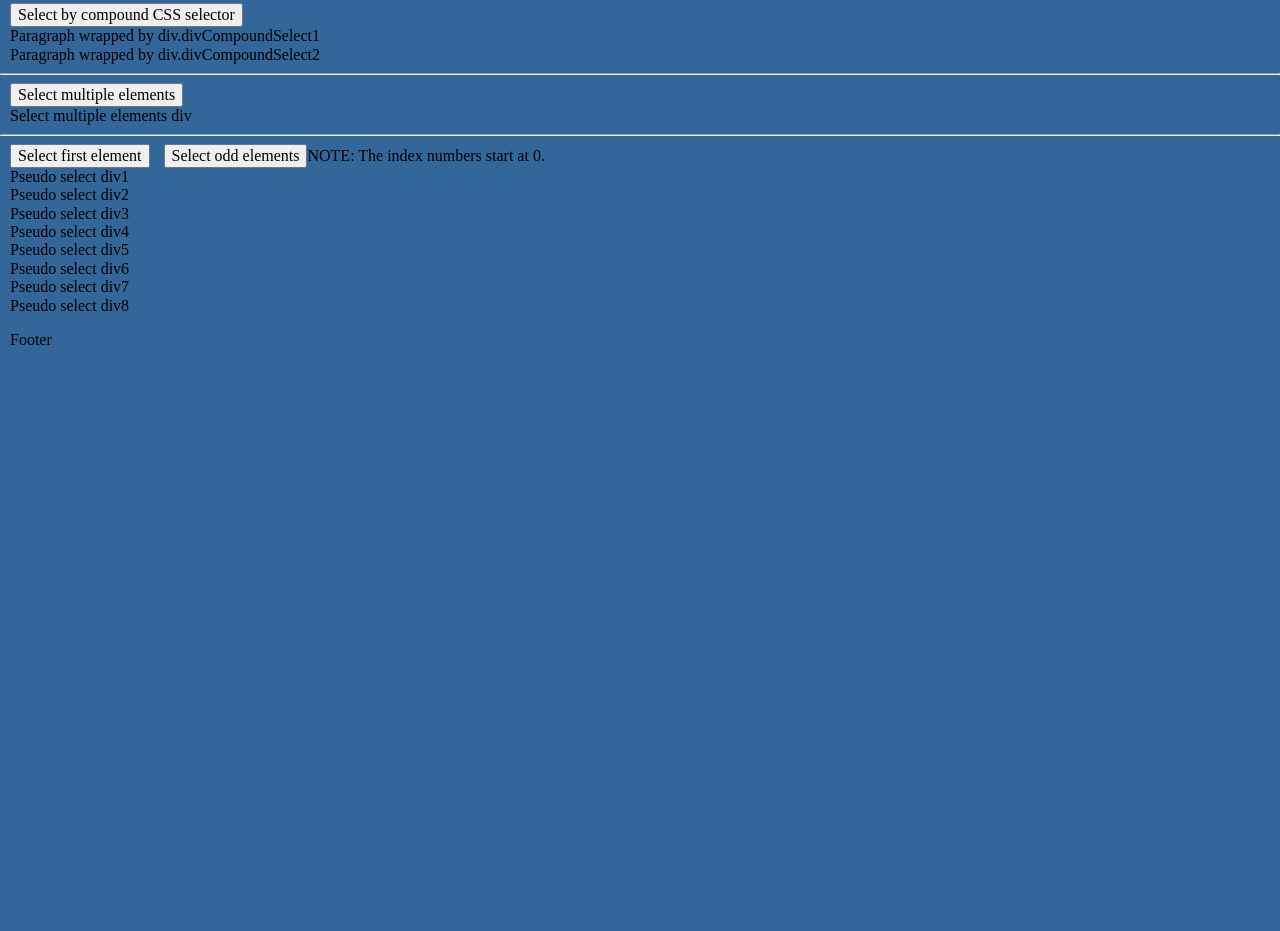
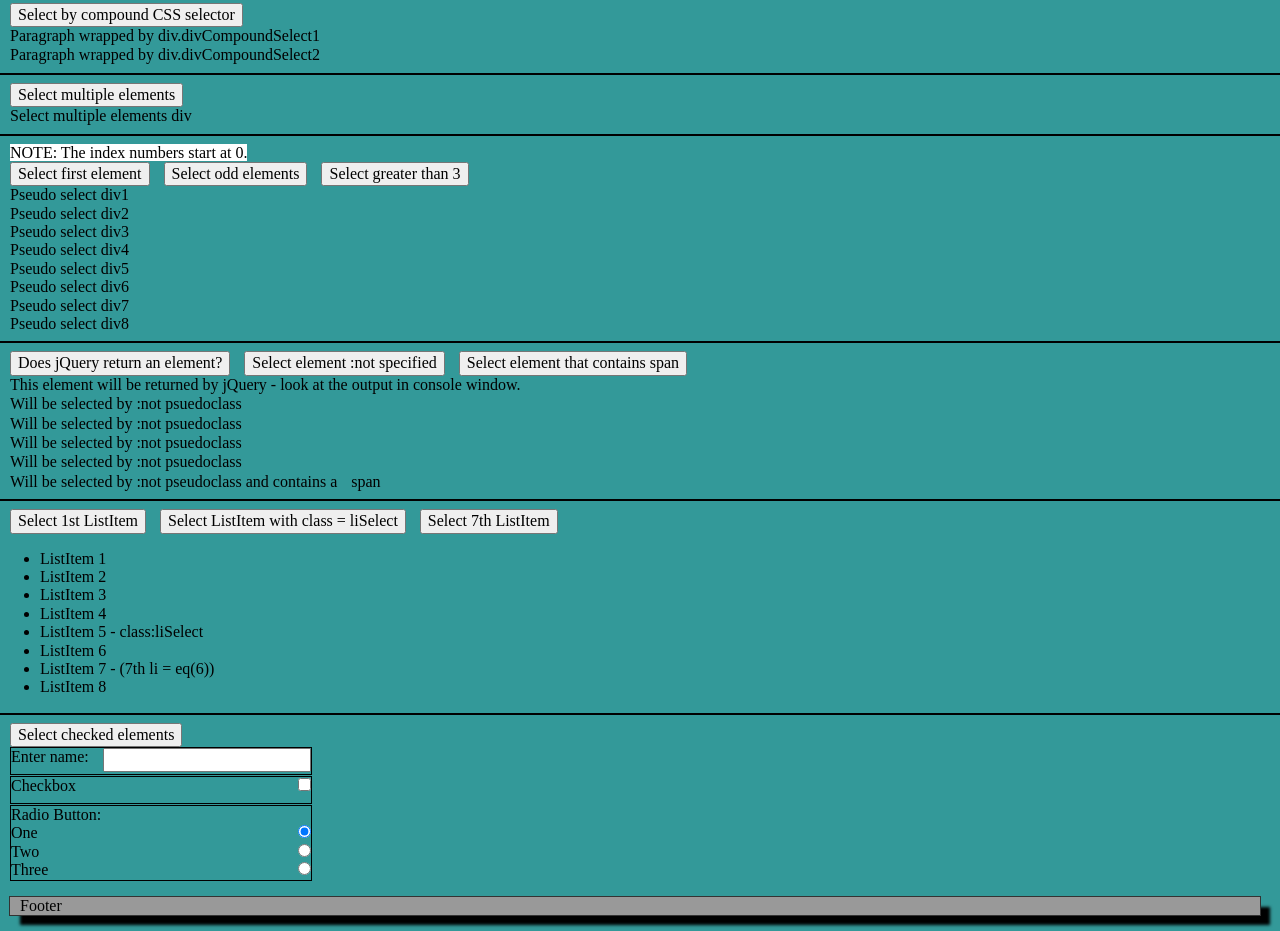
Before and after one commit to CronanGogarty/jQueryBasics, a plain HTML site: page Selectors.html in a window 1280 px wide. Shown: the part 337-1268 px from the top of the page. Before the commit the page ends 800 px from the top, so only its background shows below. Drawn offline with nearby package versions, Linux system fonts and the light colour scheme.

Commit message:
Updated Selectors.html, added favicon.ico

```diff
--- a/Selectors.html
+++ b/Selectors.html
@@ -2,8 +2,8 @@
 <html lang="en">
 <head>
     <meta charset="utf-8" />
-    <title>page | site</title>
-    <link rel="shortcut icon" href="/favicon.ico" />
+    <title>Selectors | jQueryBasics</title>
+    <link rel="shortcut icon" href="favicon.ico" />
     <link rel="stylesheet" href="https://cdnjs.cloudflare.com/ajax/libs/normalize/3.0.3/normalize.min.css" />
     <script src="https://ajax.googleapis.com/ajax/libs/jquery/1.12.0/jquery.min.js"></script>
 
@@ -26,12 +26,26 @@
     <style type="text/css">
         /* :root will select the document's root element - in html that is always the html tag*/
         :root {
-            background-color:#369;
+            background-color:#399;
+        }
+        header, footer  {
+            outline:1px solid #333;
+            background-color:#999;
+            box-shadow:10px 10px 3px #000;
+            margin-right:20px;
+            padding-left:10px;
+        }
+        hr  {
+            border:1px solid #000;
+
         }
         .hilite {
             background-color: yellow;
         }
-        header, footer, button, div {
+        .outline {
+            outline:3px solid #ff0;
+        }
+        header, footer, button, div, span {
             margin-left:10px;
         }
         div {
@@ -39,6 +53,16 @@
         }
         .wrappedPara, .divWrappedDiv{
             margin:0;
+        }
+        span::after {content:"\A"; white-space:pre;}
+        form div {
+            border:1px solid #000;
+            width:300px;
+            text-align:right;
+            min-height:26px;
+        }
+        form label {
+            float:left;
         }
     </style>
 
@@ -79,8 +103,10 @@
         <button id="btnSelectMultiple">Select multiple elements</button>
         <div class="divSelectMulti1">Select multiple elements div</div>
         <hr />
+        <span style="background-color:white;">NOTE: The index numbers start at 0.</span>
         <button id="btnSelectFirstElement">Select first element</button>
-        <button id="btnSelectOddElements">Select odd elements</button><span>NOTE: The index numbers start at 0.</span>
+        <button id="btnSelectOddElements">Select odd elements</button>
+        <button id="btnSelectGreaterThan">Select greater than 3</button>
         <div id="divPseudoSelect1Wrapper">
             <div class="divWrappedDiv">Pseudo select div1</div>
             <div class="divWrappedDiv">Pseudo select div2</div>
@@ -90,8 +116,44 @@
             <div class="divWrappedDiv">Pseudo select div6</div>
             <div class="divWrappedDiv">Pseudo select div7</div>
             <div class="divWrappedDiv">Pseudo select div8</div>
+        </div>
+        <hr id="selectAfter" />
+        <button id="btnContainsElement">Does jQuery return an element?</button>
+        <button id="btnSelectNot">Select element :not specified</button>
+        <button id="btnSelectContains">Select element that contains span</button>
+        <div id="divReturnedElement">This element will be returned by jQuery - look at the output in console window.</div>
+        <div class="divNot">Will be selected by :not psuedoclass</div>
+        <div class="divNot">Will be selected by :not psuedoclass</div>
+        <div class="divNot">Will be selected by :not psuedoclass</div>
+        <div class="divNot">Will be selected by :not psuedoclass</div>
+        <div class="divNot">Will be selected by :not pseudoclass and contains a <span>span</span></div>
+        <hr />
+        <button id="btnSelectFirstLI">Select 1st ListItem</button>
+        <button id="btnSelectLIclass">Select ListItem with class = liSelect</button>
+        <button id="btnSelectLI5th">Select 7th ListItem</button>
+        <ul>
+            <li>ListItem 1</li>
+            <li>ListItem 2</li>
+            <li>ListItem 3</li>
+            <li>ListItem 4</li>
+            <li class="liSelect">ListItem 5 - class:liSelect</li>
+            <li>ListItem 6</li>
+            <li>ListItem 7 - (7th li = eq(6))</li>
+            <li>ListItem 8</li>
 
+        </ul>
+        <hr />
+
+        <form id="myForm">
+            <button id="btnCheckedElements">Select checked elements</button>
+            <div><label for="inText">Enter name:</label><input id="inText" type="text" /></div>
+            <div><label for="inCheck">Checkbox</label><input id="inCheck" type="checkbox" /></div>
+            <div><label>Radio Button:</label><br />
+                <input type="radio" id="inRadio1" name="RadioGroup" value="one" checked="checked" /><label for="inRadio1">One</label><br />
+                <input type="radio" id="inRadio2" name="RadioGroup" value="two" /><label for="inRadio2">Two</label><br />
+                <input type="radio" id="inRadio3" name="RadioGroup" value="one" /><label for="inRadio3">Three</label><br />
             </div>
+        </form>
     </main>
 
     <footer>
@@ -116,6 +178,38 @@
             $('#btnSelectMultiple').bind('click', function () { $('.divSelectMulti1, #divCompoundSelect1 .wrappedPara').toggleClass('hilite') });
             $('#btnSelectFirstElement').bind('click', function () { $('div#divPseudoSelect1Wrapper .divWrappedDiv:first').toggleClass('hilite') });
             $('#btnSelectOddElements').bind('click', function () { $('div#divPseudoSelect1Wrapper .divWrappedDiv:odd').toggleClass('hilite') });
+            $('#btnSelectGreaterThan').bind('click', function () { $('#divPseudoSelect1Wrapper div:gt(3)').toggleClass('hilite') });
+            $('#btnContainsElement').bind('click', function () {
+                //if($('#divReturnedElement').length) {
+                //    console.log("jQuery contains an element");
+                //}
+                var rand = Math.floor((Math.random() * 10) + 1);    //return a number between 1 and 10 inclusive
+                var selElement = (rand >= 5) ? $('#divReturnedElement') : $('divDoesNotExist');
+                (selElement.length) ? console.log('true') : console.log('false');
+            });
+            $('#btnSelectNot').bind('click', function () { $('#selectAfter ~ div').not('#divReturnedElement').toggleClass('hilite') });
+            $('#btnSelectContains').bind('click', function () { $('.divNot').has('span').toggleClass('hilite') });
+            //ul li
+            $('#btnSelectFirstLI').bind('click', function () { $('ul li').first().toggleClass('hilite') });
+            $('#btnSelectLIclass').bind('click', function () { $('ul li').filter('.liSelect').toggleClass('hilite') });
+            $('#btnSelectLI5th').bind('click', function () { $('ul li').eq(6).toggleClass('hilite') });
+            //form
+            $('#inText').focus(function () { $(this).parent().addClass('outline') });
+            $('#inText').blur(function () {
+                if ($(this).parent().hasClass('outline')) {
+                    $(this).parent().removeClass('outline');
+                }
+            });
+            $('#inCheck').bind('click', function () {
+                var parent = $('#inCheck').parent();
+                (!parent.hasClass('outline')) ? parent.addClass('outline') : parent.removeClass('outline');
+            });
+            $('#btnCheckedElements').click(function (e) {
+                var checked = $('input:checked');
+                $('input:checked').wrap("<span style='background-color:red'>");
+                console.log(checked);
+                e.preventDefault();
+            });
     </script>
 
 </body>
```
Also changed, not shown: favicon.ico (added). Lines whose indentation alone changed are shown as unchanged.
